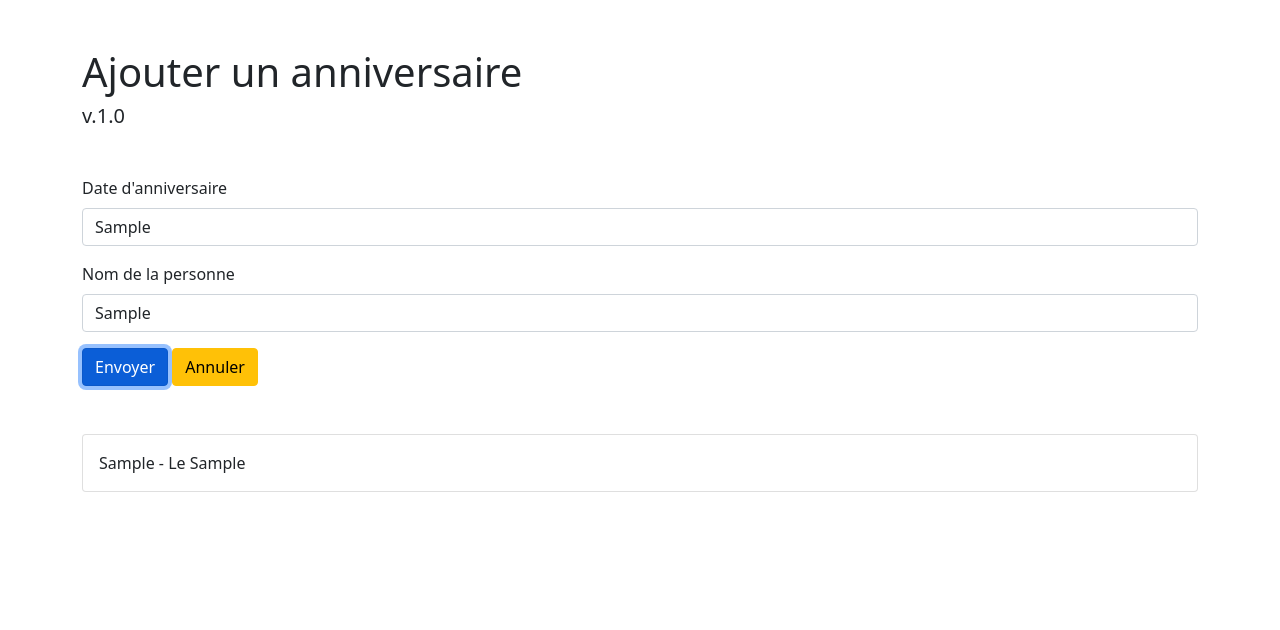
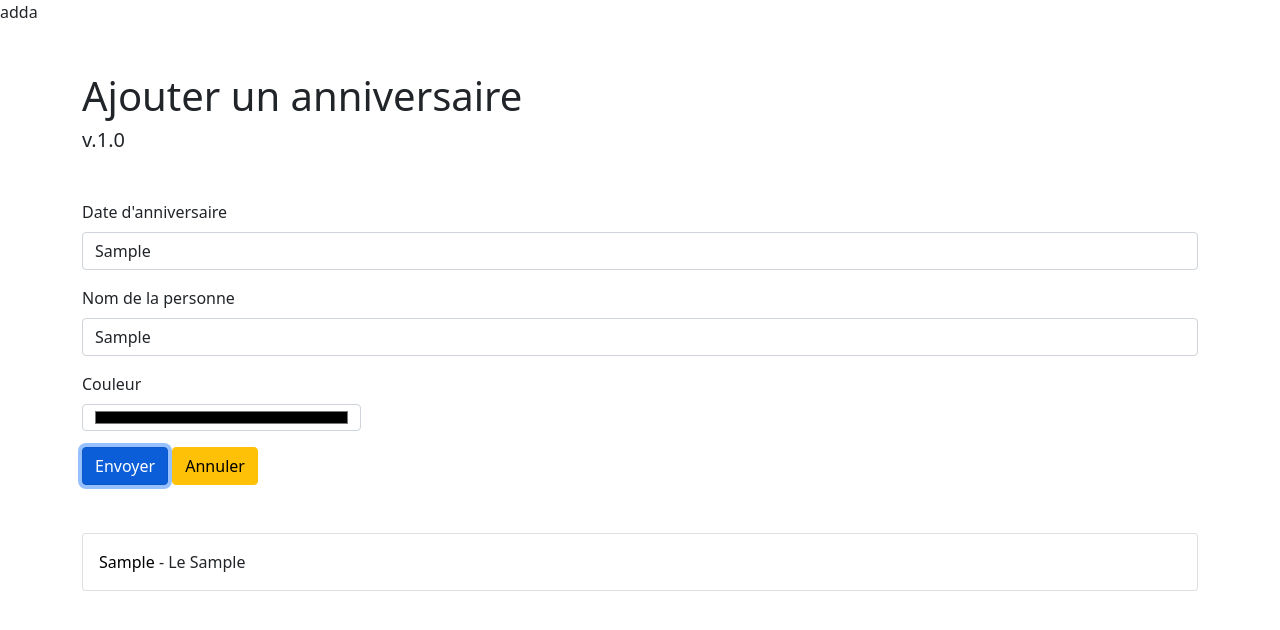
Before and after one commit to nogoye/anniversaire-, a plain HTML site: page index.html in a window 1280 px wide. Both pictures are taken after typing "Sample", "Sample" into the empty fields and a click on the button "Envoyer". Drawn offline with nearby package versions, Linux system fonts and the light colour scheme.

Commit message:
mon deuxieme commit

```diff
--- a/index.html
+++ b/index.html
@@ -1,4 +1,4 @@
-<!DOCTYPE html>
+adda<!DOCTYPE html>
 <html lang="en">
   <head>
     <meta charset="UTF-8" />
@@ -25,6 +25,11 @@
           <label for="name" class="form-label">Nom de la personne</label>
           <input type="text" class="form-control" id="name" />
         </div>
+        <div class="mb-3">
+          <label for="color" class="form-label">Couleur</label>
+          <input type="color" class="form-control w-25" id="color" />
+      </div>
+
         <button type="submit" class="btn btn-primary">Envoyer</button>
         <button type="button" class="btn btn-warning">Annuler</button>
       </form>
--- a/script.js
+++ b/script.js
@@ -3,7 +3,9 @@ $("form").on("submit", function (e) {
   $("main").append(`
     <div class="card">
       <div class="card-body">
-        ${$("input:last").val()} - Le  ${$("input:first").val()}
+
+        <span style="color: ${$( "input:eq(2)" ).val()}">${$("input:eq(1)").val()}</span> - Le  ${$("input:first").val()}
+
       </div>
     </div>
   `)
```
Also changed, not shown: 1 other file.
